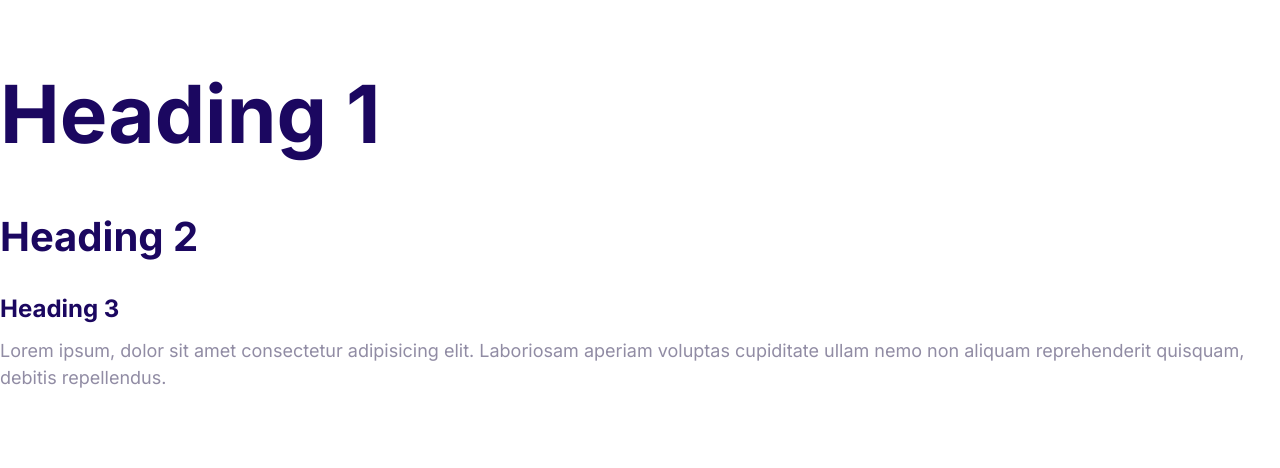
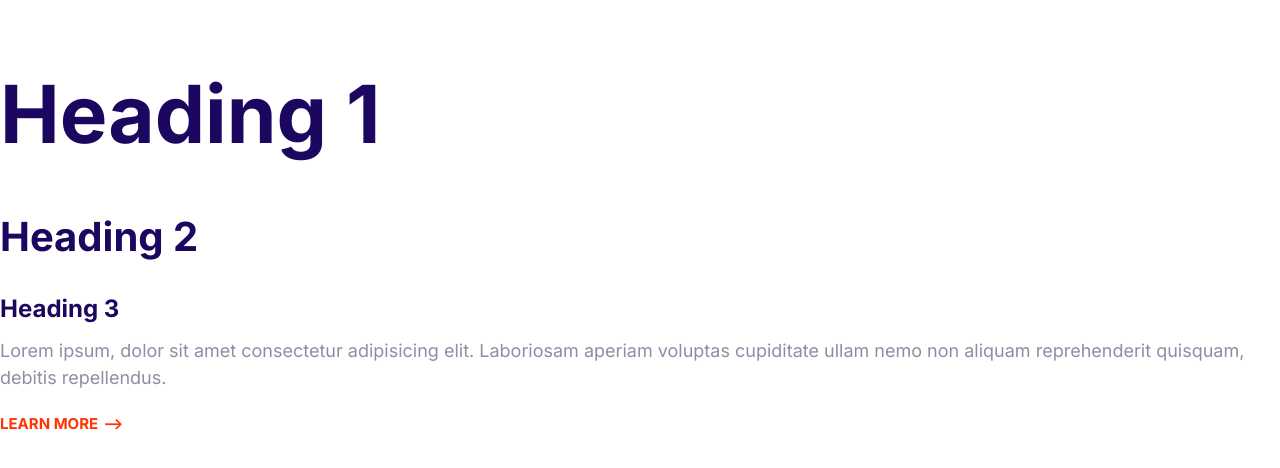
Before and after one commit to reynellb91/moshify, a plain HTML site: page index.html in a window 1280 px wide. Drawn offline with Linux system fonts and the light colour scheme.

Commit message:
Build the arrow link component.

```diff
--- a/css/styles.css
+++ b/css/styles.css
@@ -9,6 +9,7 @@
   --color-body: #918ca4;
 }
 
+/* Typography */
 html {
   font-size: 62.5%;
 }
@@ -61,3 +62,31 @@ p {
     font-size: 2.4rem;
   }
 }
+
+/* Links */
+a {
+  text-decoration: none;
+}
+
+.link-arrow {
+  color: var(--color-accent);
+  text-transform: uppercase;
+  font-size: 2rem;
+  font-weight: bold;
+}
+
+.link-arrow::after {
+  content: "-->";
+  margin-left: 5px;
+  transition: margin 0.15s;
+}
+
+.link-arrow:hover::after {
+  margin-left: 10px;
+}
+
+@media screen and (min-width: 1024px) {
+  .link-arrow {
+    font-size: 1.5rem;
+  }
+}
--- a/index.html
+++ b/index.html
@@ -21,5 +21,6 @@
       aperiam voluptas cupiditate ullam nemo non aliquam reprehenderit quisquam,
       debitis repellendus.
     </p>
+    <a href="#" class="link-arrow">Learn More</a>
   </body>
 </html>
```
Also changed, not shown: css/components/links.html (added, +1 -0 lines).
